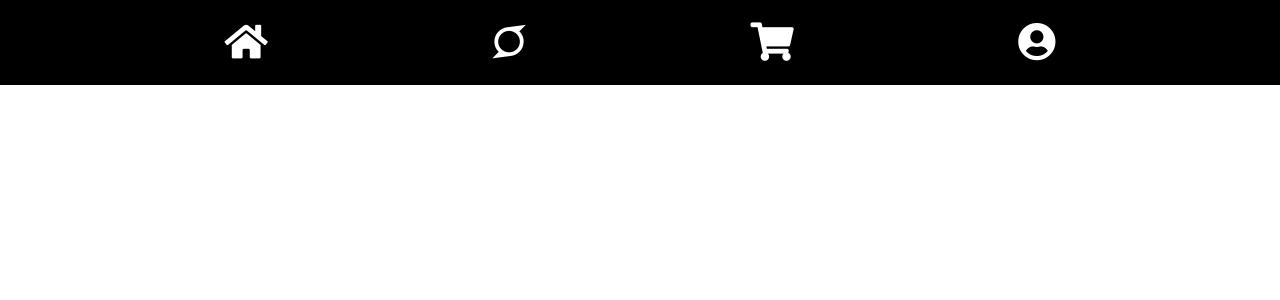
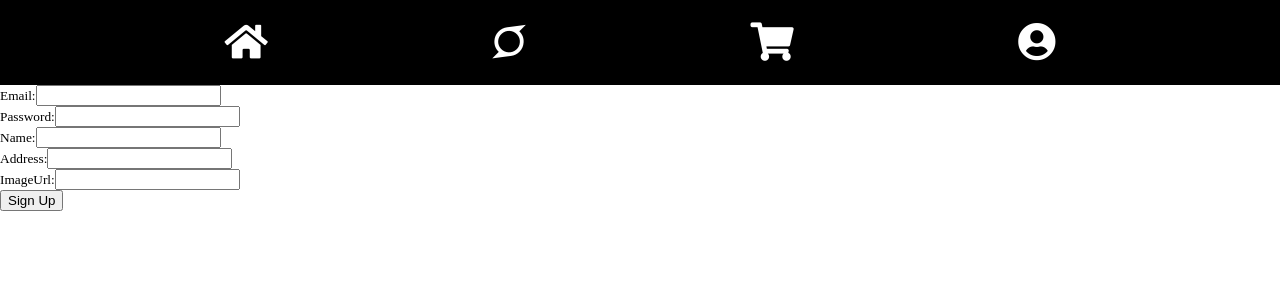
Before and after one commit to BootCamp-Shopper/Shopper, a React (Create React App) app in the folder client/: page /signup in a window 1280 px wide. Shown: the top 300 px of the page. Built offline with nearby package versions, Linux system fonts and the light colour scheme.

Commit message:
created working signup form and route

```diff
--- a/client/src/Routes.js
+++ b/client/src/Routes.js
@@ -1,6 +1,6 @@
 import React from 'react';
 import { Route, Switch } from 'react-router-dom';
-import { Home, Items, Cart, UsersInfo } from './components/';
+import { Home, Items, Cart, UsersInfo, Signup } from './components/';
 
 export default function Routes() {
   // put all routes here
@@ -13,8 +13,10 @@ export default function Routes() {
 
       <Route path="/cart" component={Cart} />
 
-            <Route exact path="/users" component={UsersInfo}/>
-            <Route path ="/users/:userId" />
+      <Route path="/signup" component={Signup} />
+
+      <Route exact path="/users" component={UsersInfo}/>
+      <Route path ="/users/:userId" />
         </Switch>
     );
 }
--- a/client/src/components/Login.js
+++ /dev/null
@@ -1 +0,0 @@
-import React, {Component} from 'react';
--- a/client/src/components/Signup.js
+++ b/client/src/components/Signup.js
@@ -1,9 +1,11 @@
 import React, {Component} from 'react';
 import axios from 'axios';
+import SignupForm from './SignupForm';
 
 export default class Signup extends Component{
     constructor(){
         super()
+        this.handleSubmit = this.handleSubmit.bind(this) //binding the context of the class to remember the function's use when passed to props
     }
 
     async handleSubmit(event){
@@ -12,7 +14,7 @@ export default class Signup extends Component{
 
         //variables containing user's input values
         const email = event.target.email.value;
-        const username = event.target.username.value;
+        const name = event.target.name.value;
         const password = event.target.password.value;
         const address = event.target.address.value;
         const imageUrl = event.target.imageUrl.value;
@@ -21,15 +23,21 @@ export default class Signup extends Component{
         let res;
 
         try {
-            res = await axios.post('/auth/signup', {email, username, password, address, imageUrl})
+            res = await axios.post('/auth/signup', {email, name, password, address, imageUrl})
 
         } catch (error) {
             console.error(error)
         }
 
 
+    }
 
-
+    render(){
+        return (
+            <div>
+                <SignupForm handleSubmit={this.handleSubmit}/>
+            </div>
+        )
     }
 
 }
--- a/client/src/components/SignupForm.js
+++ b/client/src/components/SignupForm.js
@@ -4,7 +4,7 @@ function SignupForm (props){
     const {handleSubmit} = props
     return (
         <div>
-            <form onSubmit= {handleSubmit} name='signup'>
+            <form onSubmit= {handleSubmit}>
             <div>
                 <label htmlFor='email'>
                     <small>
@@ -24,12 +24,12 @@ function SignupForm (props){
             </div>
 
             <div>
-            <label htmlFor='username'>
+            <label htmlFor='name'>
                     <small>
-                        Username:
+                        Name:
                     </small>
                 </label>
-                <input name='username' type='text'/>
+                <input name='name' type='text'/>
             </div>
 
             <div>
@@ -60,3 +60,5 @@ function SignupForm (props){
         </div>
     )
 }
+
+export default SignupForm;
--- a/client/src/components/index.js
+++ b/client/src/components/index.js
@@ -3,3 +3,4 @@ export { default as Navbar } from './Navbar.js';
 export { default as Home } from './Home.js';
 export { default as Cart } from "./Cart.js";
 export { default as UsersInfo } from './UsersInfo.js';
+export { default as Signup } from './Signup.js';
```
Also changed, not shown: client/src/components/LoginForm.js (deleted, +0 -35 lines).
